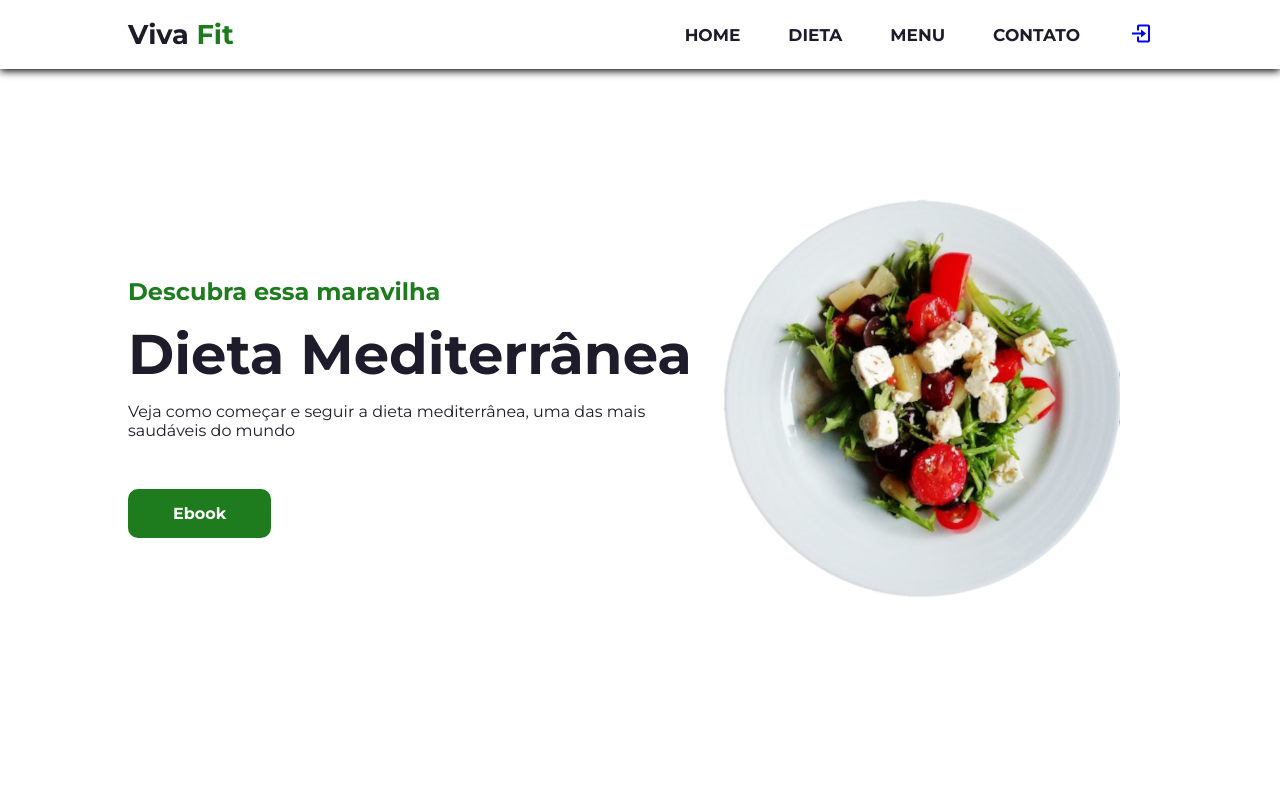
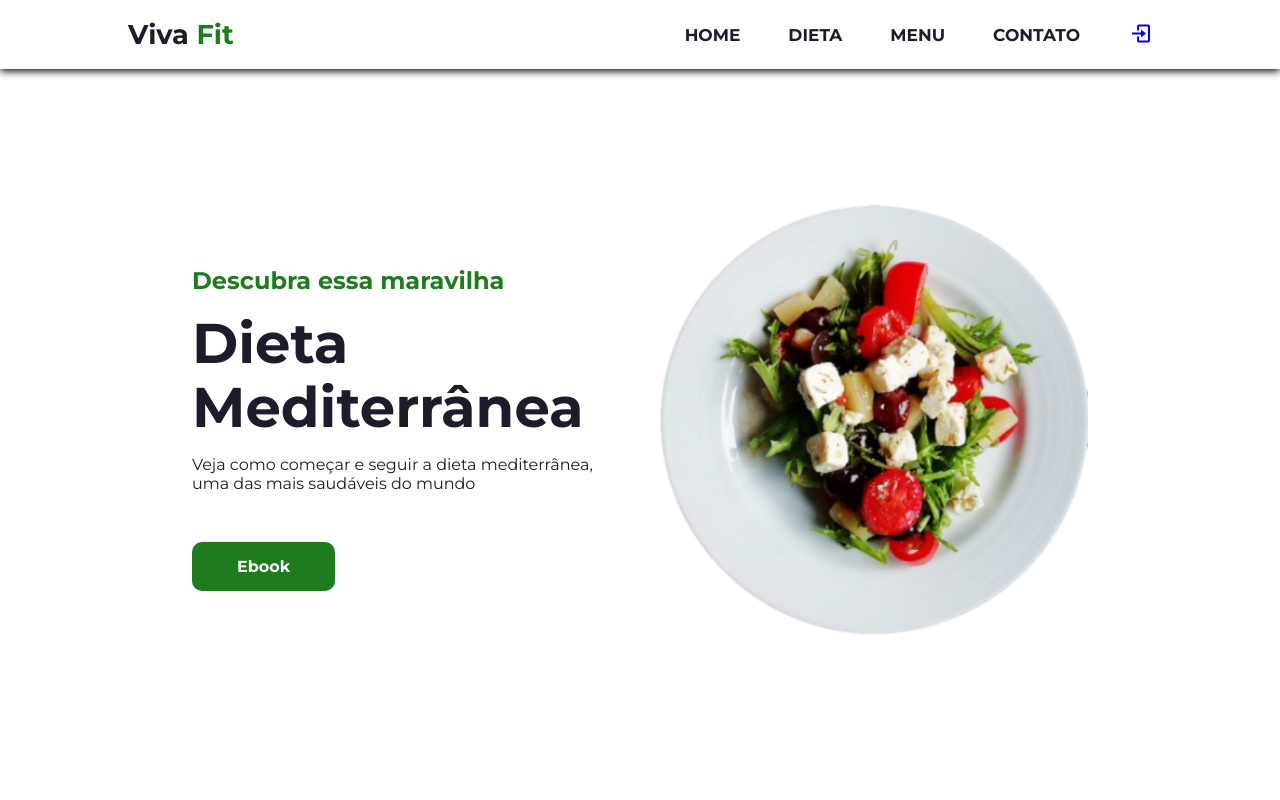
Before and after one commit to paulomatozinho/VivaFit, a plain HTML site: page index.html in a window 1280 px wide. Shown: the top 800 px of the page. Drawn offline with nearby package versions, Linux system fonts and the light colour scheme.

Commit message:
ajuste de pagina

```diff
--- a/css/style.css
+++ b/css/style.css
@@ -37,7 +37,6 @@ section {
     width: 100%;
     background: var(--white-color);
     transition: all 0.5s;
-    position: fixed;
 }
 
 .logo {
@@ -91,12 +90,18 @@ section {
 
 /*Main*/
 .home {
+    height: 88vh;
     width: 100%;
-    height: 100vh;
-    display: flex;
+    position: relative;
+    display: grid;
+    grid-template-columns: repeat(2, 1fr);
     align-items: center;
-    justify-content: space-between;
-    padding: 0 10%;
+    gap: 2rem;
+}
+
+.home-img img {
+    width: 100%;
+    height: auto;
 }
 
 .home-text {
@@ -148,11 +153,6 @@ section {
     background: red;
 }
 
-.home-img {
-    width: 100%;
-    flex: 1;
-}
-
 /*Sobre*/
 .about {
     display: grid;
@@ -162,8 +162,7 @@ section {
 }
 
 .about-img img {
-    max-width: 100%;
-    width: 500px;
+    width: 100%;
     height: auto;
     border-radius: 10px;
 }
@@ -204,6 +203,7 @@ section {
 
 #carrossel img {
     width: 100%;
+    height: auto;
     border-radius: 5px;
 }
 
@@ -435,7 +435,7 @@ button[type="submit"] {
 
     .home {
         padding: 100px 2%;
-        flex-direction: column;
+        flex-wrap: wrap;
         text-align: center;
         overflow: hidden;
         gap: 5rem;
@@ -456,5 +456,7 @@ button[type="submit"] {
 
     .home-img img {
         width: 250px;
+        /* height: 100%; */
     }
+
 }
```
